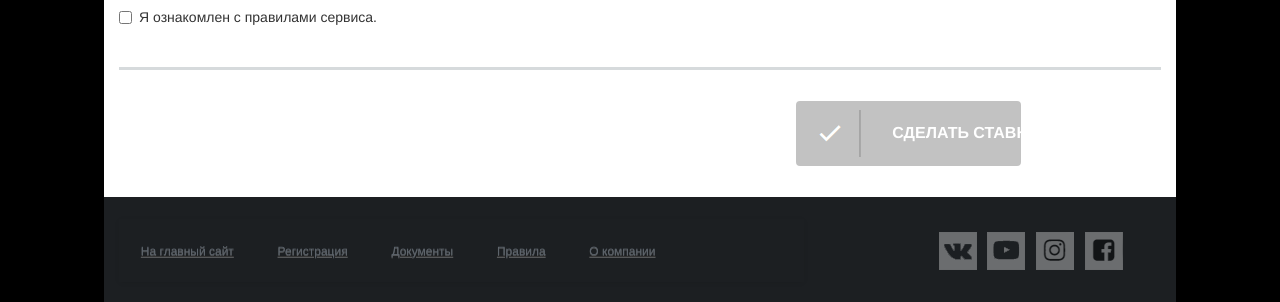
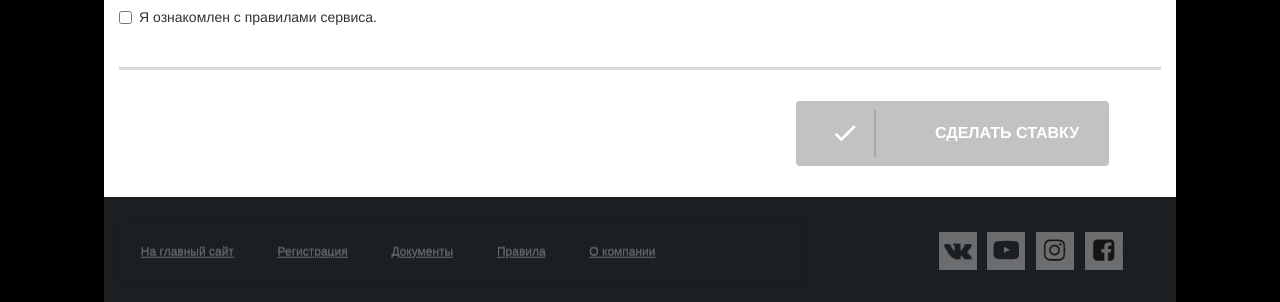
Before and after one commit to A1nu/neotechtask, a website: page src/index.html in a window 1280 px wide. Shown: the part 555-857 px from the top of the page. Drawn offline with nearby package versions, Linux system fonts and the light colour scheme; files that its build step writes are made by us from their sources; no server answers.

Commit message:
Fixing button style

```diff
--- a/src/scss/style.scss
+++ b/src/scss/style.scss
@@ -96,8 +96,9 @@ body {
             color: white;
             text-transform: uppercase;
             font-size: 16px;
+            width: 30%;
             label {
-              padding: 0 10% 0 15%;
+              padding-left: 20%;
             }
           }
         }
```
